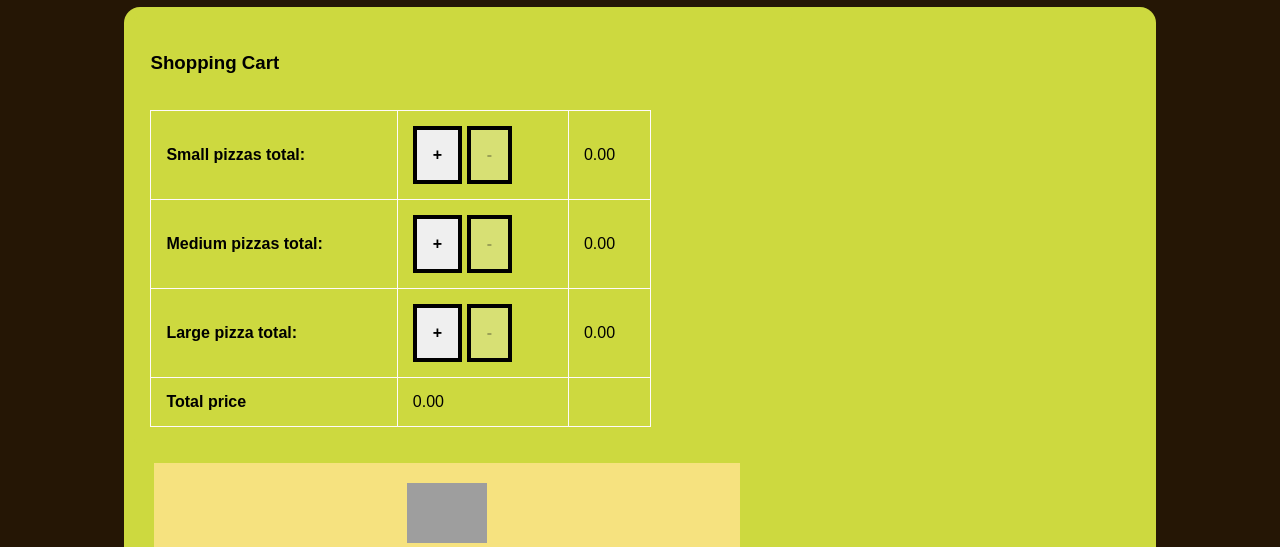
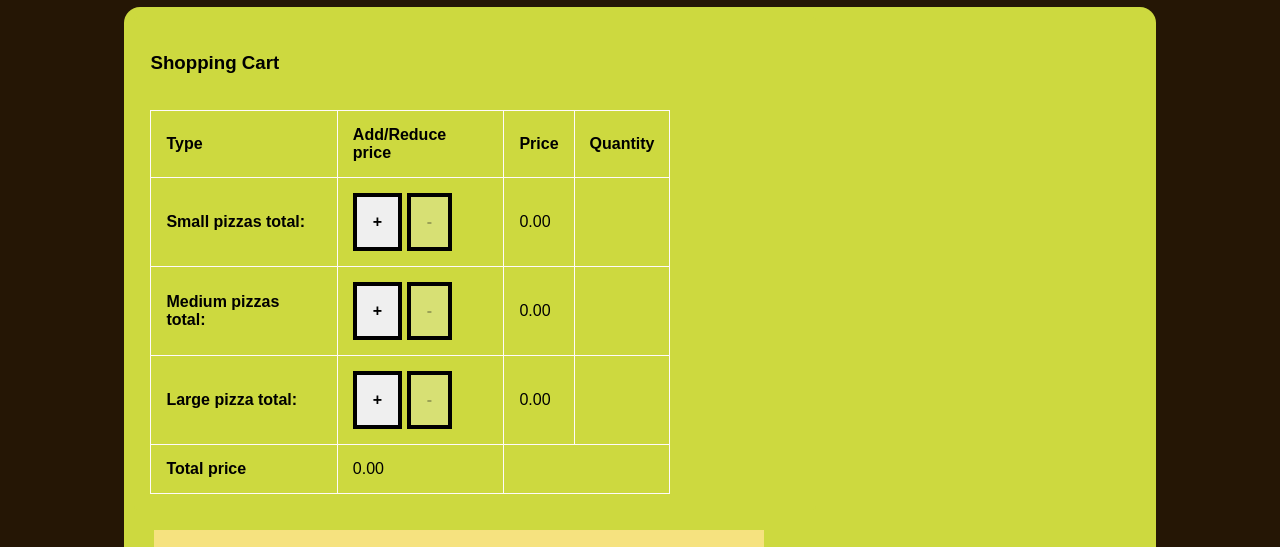
Before and after one commit to WeHaveJoy/pizza_with_alpine, a plain HTML site: page index.html in a window 1280 px wide. Shown: the part 73-620 px from the top of the page. Drawn offline with nearby package versions, Linux system fonts and the light colour scheme; grey boxes are pictures that could not be loaded.

Commit message:
added quantity

```diff
--- a/index.html
+++ b/index.html
@@ -24,7 +24,9 @@
             return this.total() > 0
         },
         pizzaSize:null,
-        qty: null,
+        smallQty:null,
+        mediumQty:null,
+        largeQty:null,
         total() {
             return this.largePizza + this.smallPizza + this.mediumPizza
         },
@@ -47,31 +49,38 @@
 
           <table>
             <tr>
+              <th>Type</th>
+              <th>Add/Reduce price</th>
+              <th>Price</th>
+              <th>Quantity</th>
+            </tr>
+            <tr>
               <td><strong>Small pizzas total:</strong></td>
-              <td> <button id="plus" @click="smallPizza += 48.99">+</button> <button
-                x-bind:disabled="smallPizza <= 0" id="minus" @click="smallPizza -=48.99">-</button></td>
+              <td> <button id="plus" @click="smallQty++, smallPizza += 48.99">+</button> <button
+                x-bind:disabled="smallPizza <= 0" id="minus" @click="smallQty--, smallPizza -=48.99">-</button></td>
                 <td><span class="smallTotalPrice"
                   x-html="smallPizza <= 0 ? '0.00' : smallPizza.toFixed(2)">0.00</span></td>
-
+                  <td><span x-text="smallQty"></span></td>
             </tr>
 
             <tr>
               <td><strong>Medium pizzas total:</strong></td>
-              <td> <button id="plus" @click="mediumPizza += 78.99">+</button> <button
-                x-bind:disabled="mediumPizza <= 0" id="minus" @click="mediumPizza -= 78.99">-</button>
+              <td> <button id="plus" @click="mediumQty++, mediumPizza += 78.99">+</button> <button
+                x-bind:disabled="mediumPizza <= 0" id="minus" @click="mediumQty--, mediumPizza -= 78.99">-</button>
         </td>
               <td><span class="mediumTotalPrice"
                 x-html="mediumPizza <= 0 ? '0.00' : mediumPizza.toFixed(2)" >0.00</span></td>
+                <td><span x-text="mediumQty"></span></td>
             </tr>
 
 
             <tr>
               <td><strong>Large pizza total:</strong></td>
-              <td> <button id="plus" @click="largePizza += 114.99">+</button> <button
-                x-bind:disabled="largePizza <= 0   " id="minus" @click="largePizza -= 114.99">-</button>
+              <td> <button id="plus" @click="largeQty++, largePizza += 114.99">+</button> <button
+                x-bind:disabled="largePizza <= 0   " id="minus" @click="largeQty--, largePizza -= 114.99">-</button>
         </td>
-
               <td><span class="largeTotalPrice"  x-html="largePizza <= 0 ? '0.00' :largePizza.toFixed(2)">0.00</span></td>
+              <td><span x-text="largeQty"></span></td>
             </tr>
 
             <tr>
```
